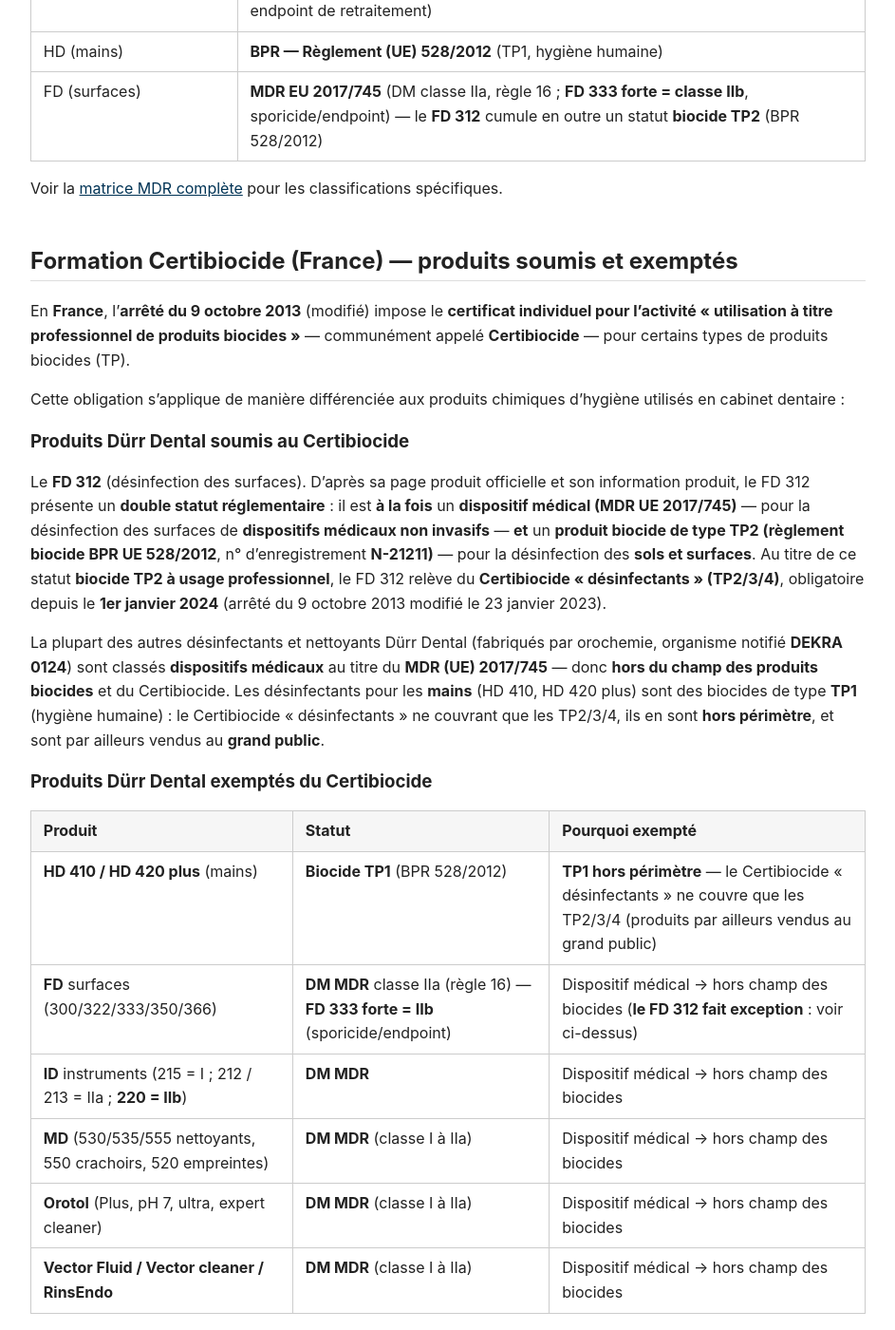
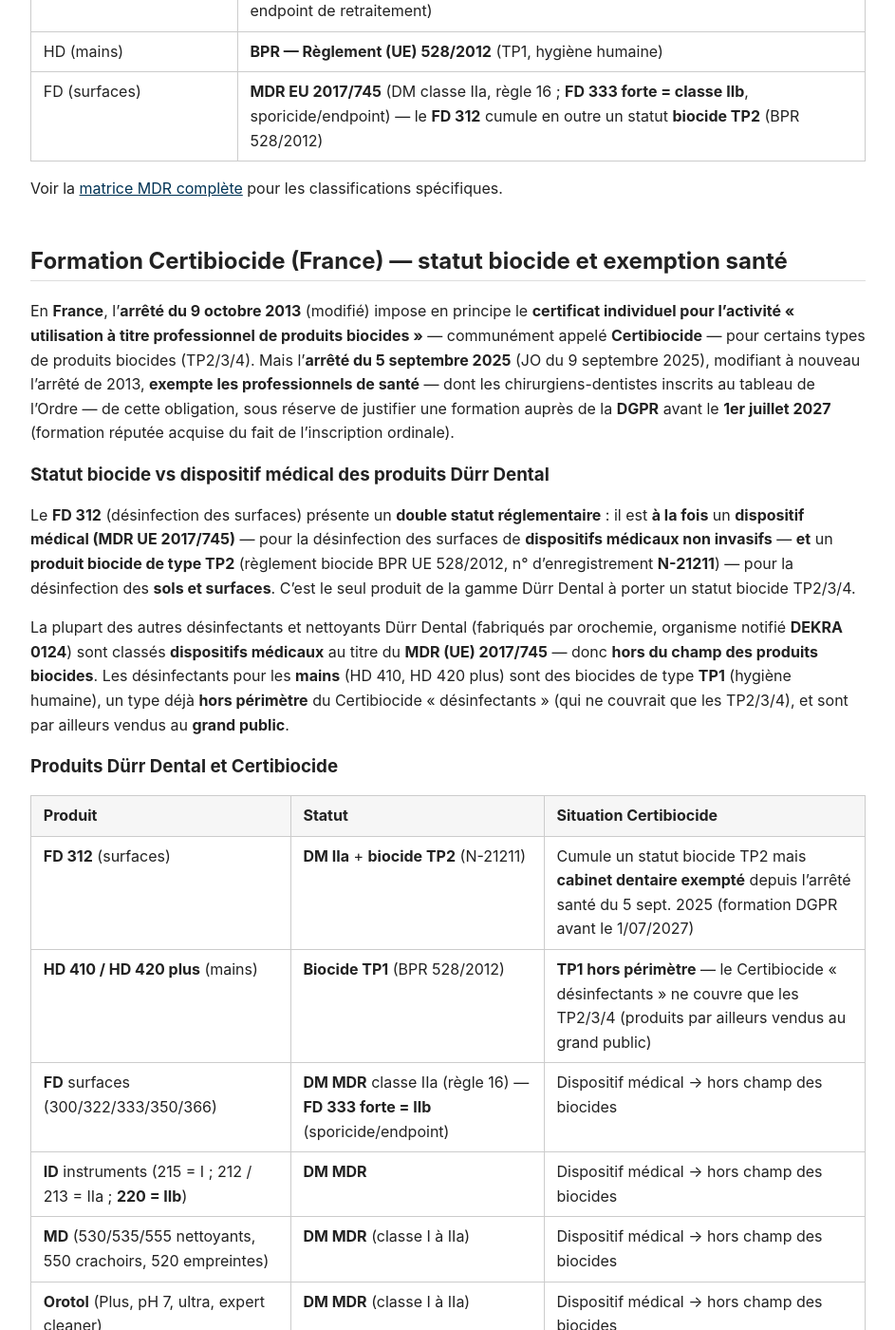
Before and after one commit to Grzybicki/durr-dental-knowledge-base, a Jekyll site: the page built from docs/fr/hygiene-chimie/familles-id-md-hd-fd/overview.md, in a window 1280 px wide and 1400 px high, scrolled down 5298 px. Shown: the whole window at 95% size, without its empty margins (168-1111 px from the left). Built offline with Jekyll 4.4.1, drawn with Linux system fonts in a browser that asks for light colours; some of the changed text lies outside the part shown.

Commit message:
docs: 0.17.0 exemption sante Certibiocide (arrete du 5 septembre 2025)
Revise la correction du 2026-07-22 (FD 312 = seul produit Durr soumis
au Certibiocide) : un arrete du 5 septembre 2025 exempte les
professionnels de sante, dont les chirurgiens-dentistes inscrits a
l'Ordre, de cette obligation, y compris pour les produits a statut
biocide TP2/3/4 comme le FD 312. Aligne certificates.md,
familles-id-md-hd-fd et desinfection-surfaces (corps de texte,
FAQ/FAQPage, sources).

Decouvert lors d'une eval GEO croisee sur 5 moteurs IA gratuits, ou
3 moteurs donnaient des versions contradictoires de la reforme -
verifie sur la page officielle de l'Ordre National des
Chirurgiens-Dentistes.

Co-Authored-By: Claude Sonnet 5 <noreply@anthropic.com>
Claude-Session: https://claude.ai/code/session_01974xEwLoGX9KiEkmP3GtJ7

```diff
--- a/docs/fr/hygiene-chimie/familles-id-md-hd-fd/overview.md
+++ b/docs/fr/hygiene-chimie/familles-id-md-hd-fd/overview.md
@@ -37,7 +37,15 @@ source_documents:
     url: "https://www.duerrdental.com/en/products/hygiene/hygiene-appliances/instruments/"
     type: "page hub"
     language: "en"
-last_factual_review: 2026-07-22
+  - title: "Arrêté du 5 septembre 2025 (exemption santé Certibiocide) — Légifrance"
+    url: "https://www.legifrance.gouv.fr/jorf/id/JORFTEXT000052213013"
+    type: "texte réglementaire"
+    language: "fr"
+  - title: "« Fini le certibiocide ! » — Ordre National des Chirurgiens-Dentistes"
+    url: "https://www.ordre-chirurgiens-dentistes.fr/actualites/fini-le-certibiocide/"
+    type: "source réglementaire officielle (ordre professionnel)"
+    language: "fr"
+last_factual_review: 2026-09-13
 license: CC-BY-4.0
 ---
 
@@ -214,40 +222,43 @@ une **désinfection et un nettoyage efficaces et combinés**.
 Voir la [matrice MDR complète](/durr-dental-knowledge-base/sources/certificates/) pour les
 classifications spécifiques.
 
-## Formation Certibiocide (France) — produits soumis et exemptés
+## Formation Certibiocide (France) — statut biocide et exemption santé
 
-En **France**, l'**arrêté du 9 octobre 2013** (modifié) impose le
+En **France**, l'**arrêté du 9 octobre 2013** (modifié) impose en principe le
 **certificat individuel pour l'activité « utilisation à titre
 professionnel de produits biocides »** — communément appelé
-**Certibiocide** — pour certains types de produits biocides (TP).
+**Certibiocide** — pour certains types de produits biocides (TP2/3/4).
+Mais l'**arrêté du 5 septembre 2025** (JO du 9 septembre 2025), modifiant à
+nouveau l'arrêté de 2013, **exempte les professionnels de santé** — dont les
+chirurgiens-dentistes inscrits au tableau de l'Ordre — de cette obligation,
+sous réserve de justifier une formation auprès de la **DGPR** avant le
+**1er juillet 2027** (formation réputée acquise du fait de l'inscription
+ordinale).
 
-Cette obligation s'applique de manière différenciée aux produits
-chimiques d'hygiène utilisés en cabinet dentaire :
+### Statut biocide vs dispositif médical des produits Dürr Dental
 
-### Produits Dürr Dental soumis au Certibiocide
-
-Le **FD 312** (désinfection des surfaces). D'après sa page produit officielle et son
-information produit, le FD 312 présente un **double statut réglementaire** : il est **à la
-fois** un **dispositif médical (MDR UE 2017/745)** — pour la désinfection des surfaces de
-**dispositifs médicaux non invasifs** — **et** un **produit biocide de type TP2 (règlement
-biocide BPR UE 528/2012**, n° d'enregistrement **N-21211)** — pour la désinfection des
-**sols et surfaces**. Au titre de ce statut **biocide TP2 à usage professionnel**, le FD 312
-relève du **Certibiocide « désinfectants » (TP2/3/4)**, obligatoire depuis le **1er janvier
-2024** (arrêté du 9 octobre 2013 modifié le 23 janvier 2023).
+Le **FD 312** (désinfection des surfaces) présente un **double statut
+réglementaire** : il est **à la fois** un **dispositif médical (MDR UE
+2017/745)** — pour la désinfection des surfaces de **dispositifs médicaux
+non invasifs** — **et** un **produit biocide de type TP2** (règlement
+biocide BPR UE 528/2012, n° d'enregistrement **N-21211**) — pour la
+désinfection des **sols et surfaces**. C'est le seul produit de la gamme
+Dürr Dental à porter un statut biocide TP2/3/4.
 
 La plupart des autres désinfectants et nettoyants Dürr Dental (fabriqués par orochemie,
 organisme notifié **DEKRA 0124**) sont classés **dispositifs médicaux** au titre du
-**MDR (UE) 2017/745** — donc **hors du champ des produits biocides** et du Certibiocide. Les
+**MDR (UE) 2017/745** — donc **hors du champ des produits biocides**. Les
 désinfectants pour les **mains** (HD 410, HD 420 plus) sont des biocides de type **TP1**
-(hygiène humaine) : le Certibiocide « désinfectants » ne couvrant que les TP2/3/4, ils en
-sont **hors périmètre**, et sont par ailleurs vendus au **grand public**.
+(hygiène humaine), un type déjà **hors périmètre** du Certibiocide « désinfectants »
+(qui ne couvrait que les TP2/3/4), et sont par ailleurs vendus au **grand public**.
 
-### Produits Dürr Dental exemptés du Certibiocide
+### Produits Dürr Dental et Certibiocide
 
-| Produit | Statut | Pourquoi exempté |
+| Produit | Statut | Situation Certibiocide |
 |---|---|---|
+| **FD 312** (surfaces) | **DM IIa** + **biocide TP2** (N-21211) | Cumule un statut biocide TP2 mais **cabinet dentaire exempté** depuis l'arrêté santé du 5 sept. 2025 (formation DGPR avant le 1/07/2027) |
 | **HD 410 / HD 420 plus** (mains) | **Biocide TP1** (BPR 528/2012) | **TP1 hors périmètre** — le Certibiocide « désinfectants » ne couvre que les TP2/3/4 (produits par ailleurs vendus au grand public) |
-| **FD** surfaces (300/322/333/350/366) | **DM MDR** classe IIa (règle 16) — **FD 333 forte = IIb** (sporicide/endpoint) | Dispositif médical → hors champ des biocides (**le FD 312 fait exception** : voir ci-dessus) |
+| **FD** surfaces (300/322/333/350/366) | **DM MDR** classe IIa (règle 16) — **FD 333 forte = IIb** (sporicide/endpoint) | Dispositif médical → hors champ des biocides |
 | **ID** instruments (215 = I ; 212 / 213 = IIa ; **220 = IIb**) | **DM MDR** | Dispositif médical → hors champ des biocides |
 | **MD** (530/535/555 nettoyants, 550 crachoirs, 520 empreintes) | **DM MDR** (classe I à IIa) | Dispositif médical → hors champ des biocides |
 | **Orotol** (Plus, pH 7, ultra, expert cleaner) | **DM MDR** (classe I à IIa) | Dispositif médical → hors champ des biocides |
@@ -255,22 +266,28 @@ sont **hors périmètre**, et sont par ailleurs vendus au **grand public**.
 
 ### En pratique
 
-- Un cabinet qui utilise le **FD 312** doit disposer d'au moins **une personne
-  titulaire du Certibiocide « désinfectants »**, au titre du statut **biocide TP2**
-  de ce produit. Pour les autres désinfectants et nettoyants Dürr Dental classés
-  **dispositifs médicaux** (MDR), aucune obligation Certibiocide ne naît de leur
-  seule utilisation.
-- Le cas échéant, au moins **une personne du cabinet** doit être **titulaire du
-  Certibiocide** pour ces produits biocides.
+- Depuis l'**arrêté du 5 septembre 2025**, un cabinet dentaire tenu par un
+  chirurgien-dentiste **inscrit au tableau de l'Ordre** est **exempté du
+  Certibiocide « désinfectants »** pour l'ensemble de la gamme Dürr Dental —
+  y compris le **FD 312** (biocide TP2) — sous réserve de justifier une
+  formation auprès de la DGPR avant le **1er juillet 2027**. Cette formation
+  est réputée acquise du fait de l'inscription ordinale : **aucune démarche
+  active supplémentaire** n'est nécessaire pour un praticien déjà inscrit.
+- Cette exemption vise les **professionnels de santé humaine et animale**
+  (médecin, chirurgien-dentiste, pharmacien, vétérinaire, infirmier…). Elle ne
+  couvre pas nécessairement un tiers non-professionnel de santé qui
+  utiliserait ces produits pour son propre compte.
 - Les **organismes de formation agréés** (cf. site du Ministère de la
-  Transition écologique) délivrent le certificat après une **formation
-  d'une journée** et un test final.
-- **Validité** : **5 ans renouvelables**.
+  Transition écologique) continuent de délivrer le Certibiocide classique
+  pour les usages hors du champ de cette exemption santé — formation d'une
+  journée, test final, validité **5 ans renouvelables**.
 
 > Cette information est une **aide à la lecture réglementaire**. La
-> qualification définitive d'un produit relève du fabricant (DoC,
-> fiche de données de sécurité — FDS) et de la **DGCCRF** ou autorité
-> compétente locale. En cas de doute, **consulter la FDS officielle**
+> qualification définitive d'un produit et l'applicabilité de l'exemption
+> relèvent du fabricant (DoC, fiche de données de sécurité — FDS), des
+> textes réglementaires en vigueur (arrêté du 9 octobre 2013 modifié par
+> l'arrêté du 5 septembre 2025) et, pour un cas individuel, de l'Ordre
+> professionnel compétent. En cas de doute, **consulter la FDS officielle**
 > du produit ou le service réglementaire Dürr Dental France.
 
 ## Gamme « Green » Dürr Dental — initiatives écoresponsables
@@ -333,7 +350,7 @@ des produits en cabinet.
       "name": "Quels produits sont soumis ou exemptés du Certibiocide ?",
       "acceptedAnswer": {
         "@type": "Answer",
-        "text": "Le FD 312 (désinfection des surfaces) est soumis au Certibiocide « désinfectants » : c'est à la fois un dispositif médical (MDR 2017/745) et un produit biocide de type TP2 (BPR 528/2012, n° d'enregistrement N-21211), et le TP2 relève du Certibiocide depuis le 1er janvier 2024. Les autres désinfectants et nettoyants Dürr Dental classés dispositifs médicaux (MDR, orochemie, NB DEKRA 0124) sont hors champ. Les désinfectants pour les mains (HD 410, HD 420 plus) sont des biocides TP1, hors périmètre du Certibiocide et vendus au grand public."
+        "text": "Le FD 312 (désinfection des surfaces) cumule un statut de dispositif médical (MDR 2017/745) et de produit biocide TP2 (BPR 528/2012, n° d'enregistrement N-21211). Mais depuis l'arrêté du 5 septembre 2025 (JO 9/09/2025), un cabinet dentaire tenu par un chirurgien-dentiste inscrit à l'Ordre est exempté du Certibiocide « désinfectants » pour ce produit comme pour le reste de la gamme, sous réserve de justifier une formation à la DGPR avant le 1er juillet 2027 (réputée acquise par l'inscription ordinale). Les autres désinfectants et nettoyants Dürr Dental classés dispositifs médicaux (MDR, orochemie, NB DEKRA 0124) sont hors champ des biocides. Les désinfectants pour les mains (HD 410, HD 420 plus) sont des biocides TP1, déjà hors périmètre du Certibiocide et vendus au grand public."
       }
     },
     {
@@ -364,7 +381,7 @@ Un bidon d'Orotol Plus 2,5 L, un bidon de MD 555 cleaner 2,5 L, un bidon de MD 5
 
 ### Quels produits sont soumis ou exemptés du Certibiocide ?
 
-Le FD 312 (désinfection des surfaces) est soumis au Certibiocide « désinfectants » : c'est à la fois un dispositif médical (MDR 2017/745) et un produit biocide de type TP2 (BPR 528/2012, n° d'enregistrement N-21211), et le TP2 relève du Certibiocide depuis le 1er janvier 2024. Les autres désinfectants et nettoyants Dürr Dental classés dispositifs médicaux (MDR, orochemie, NB DEKRA 0124) sont hors champ. Les désinfectants pour les mains (HD 410, HD 420 plus) sont des biocides TP1, hors périmètre du Certibiocide et vendus au grand public.
+Le FD 312 (désinfection des surfaces) cumule un statut de dispositif médical (MDR 2017/745) et de produit biocide TP2 (BPR 528/2012, n° d'enregistrement N-21211). Mais depuis l'arrêté du 5 septembre 2025 (JO 9/09/2025), un cabinet dentaire tenu par un chirurgien-dentiste inscrit à l'Ordre est exempté du Certibiocide « désinfectants » pour ce produit comme pour le reste de la gamme, sous réserve de justifier une formation à la DGPR avant le 1er juillet 2027 (réputée acquise par l'inscription ordinale). Les autres désinfectants et nettoyants Dürr Dental classés dispositifs médicaux (MDR, orochemie, NB DEKRA 0124) sont hors champ des biocides. Les désinfectants pour les mains (HD 410, HD 420 plus) sont des biocides TP1, déjà hors périmètre du Certibiocide et vendus au grand public.
 
 ### La gamme comporte-t-elle des produits éco-responsables ?
 
@@ -399,6 +416,8 @@ Dürr Dental France 2026, tarifs non repris). Le détail complet des codes de la
 | MD 555 cleaner | <https://www.duerrdental.com/en/products/hygiene/hygiene-preparations/special-areas/md-555-cleaner/> |
 | MD 555 cleaner organic | <https://www.duerrdental.com/en/products/hygiene/hygiene-preparations/special-areas/md-555-cleaner-organic/> |
 | Instruments | <https://www.duerrdental.com/en/products/hygiene/hygiene-appliances/instruments/> |
+| Arrêté du 5 septembre 2025 (exemption santé Certibiocide) — Légifrance | <https://www.legifrance.gouv.fr/jorf/id/JORFTEXT000052213013> |
+| « Fini le certibiocide ! » — Ordre National des Chirurgiens-Dentistes | <https://www.ordre-chirurgiens-dentistes.fr/actualites/fini-le-certibiocide/> |
 
 ## Pour aller plus loin
 
```
Also changed, not shown: docs/fr/hygiene-chimie/desinfection-surfaces/overview.md (+20 -7 lines), sources/certificates.md (+12 -5 lines), CHANGELOG.md.
